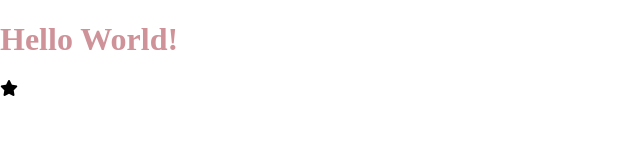
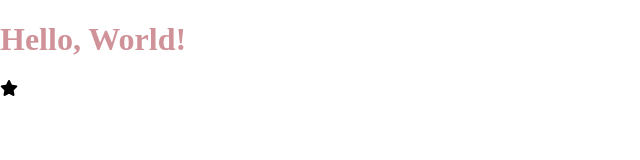
Before and after one commit to WildZoe/pantry-proxi-api, a plain HTML site: page index.html in a window 1280 px wide. Shown: the full height of the page, 0-640 px from the left. Drawn offline with Linux system fonts and the light colour scheme.

Commit message:
minor changes

```diff
--- a/index.html
+++ b/index.html
@@ -9,7 +9,7 @@
     <link rel="stylesheet" href="style.css">
 </head>
 <body>
-    <h1 class="test">Hello World!</h1>
+    <h1 class="test">Hello, World!</h1>
 
     <i class="fa fa-star"></i>
     <!-- Script -->
```
